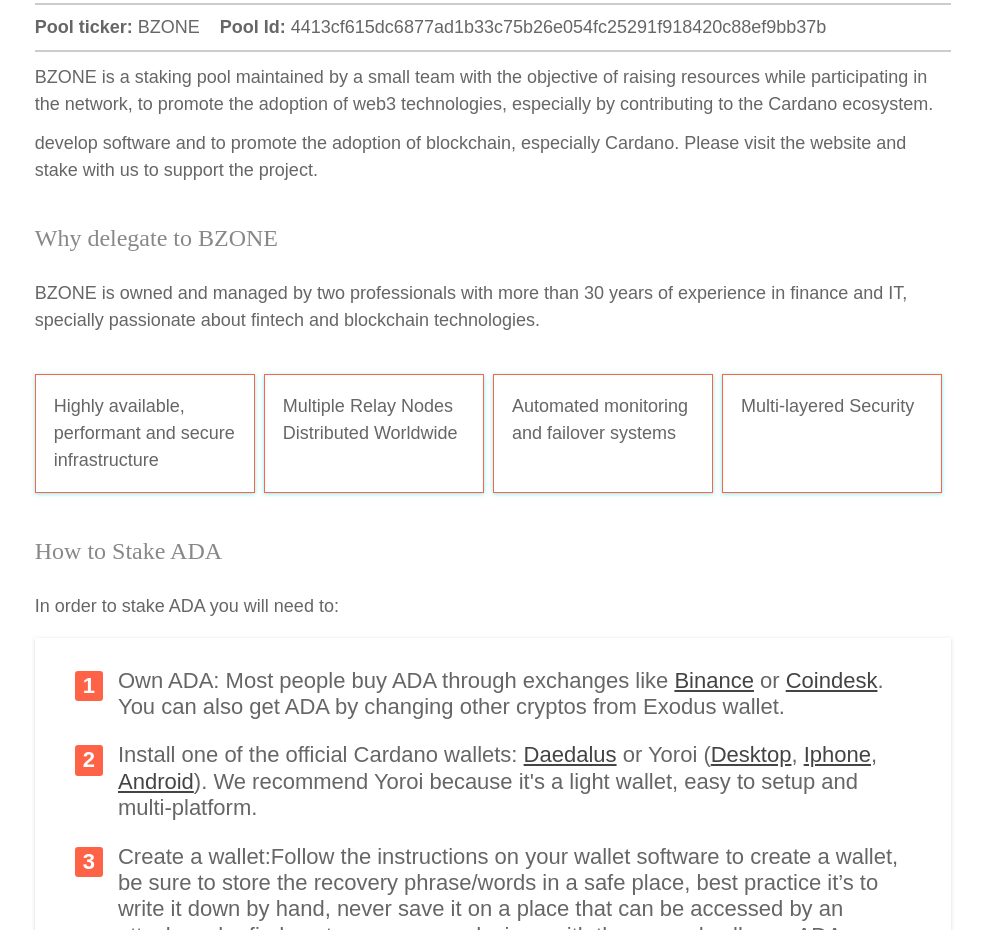
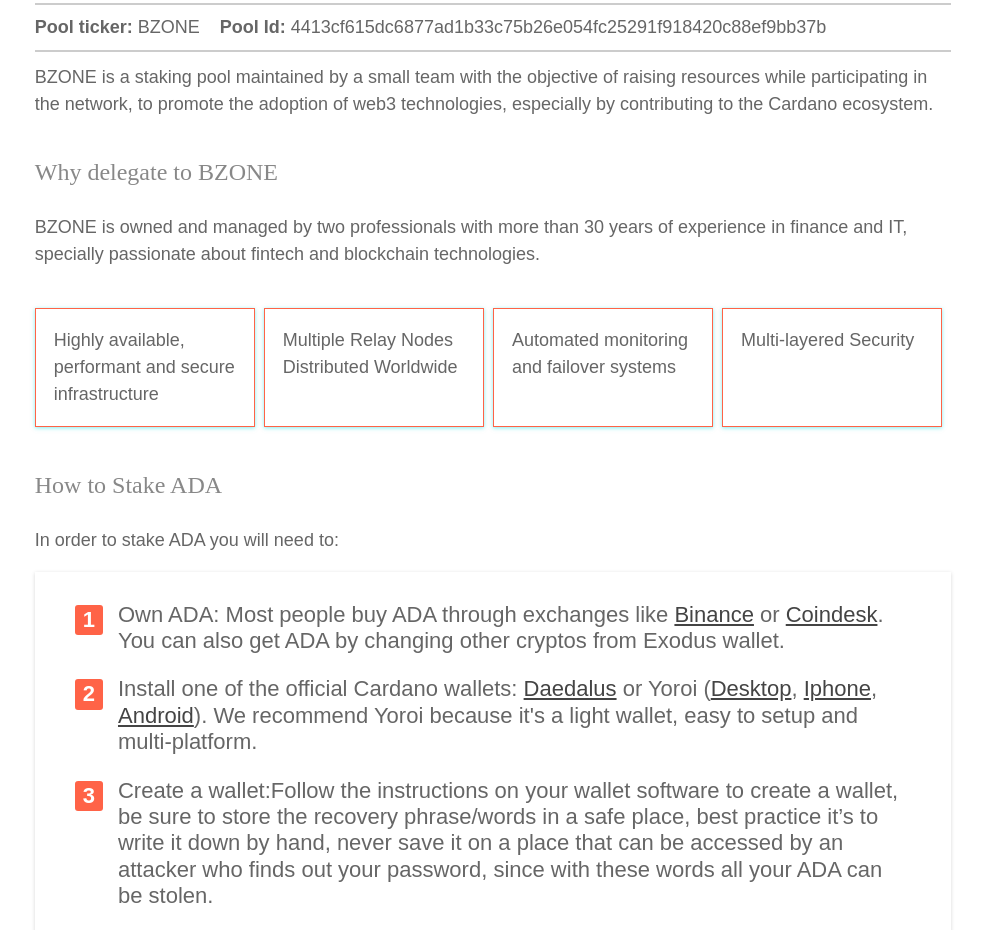
Before and after one commit to blockopszone/www-blockops-zone, an Eleventy site: page src/cardano/stakepool.md in a window 1280 px wide. Shown: the part 997-1927 px from the top of the page, without its empty margins (147-1130 px from the left). Built offline with nearby package versions, Linux system fonts and the light colour scheme; Eleventy itself is replaced by a stand-in of ours; files that its build step writes are made by us from their sources; a web font is replaced by a local one.

Commit message:
Stake Pool text corrected

```diff
--- a/src/cardano/stakepool.md
+++ b/src/cardano/stakepool.md
@@ -25,8 +25,6 @@ BZONE
 ---
 
 BZONE is a staking pool maintained by a small team with the objective of raising resources while participating in the network, to promote the adoption of web3 technologies, especially by contributing to the Cardano ecosystem.
-
-develop software and to promote the adoption of blockchain, especially Cardano. Please visit the website and stake with us to support the project.
 
 <h3>Why delegate to BZONE</h3>
     <p class="type-display-1 type-display-2--m type-weight-300 space-mb-8"> BZONE is owned and managed by two professionals with more than 30 years of experience in finance and IT, specially passionate about fintech and blockchain technologies.</p>
```
